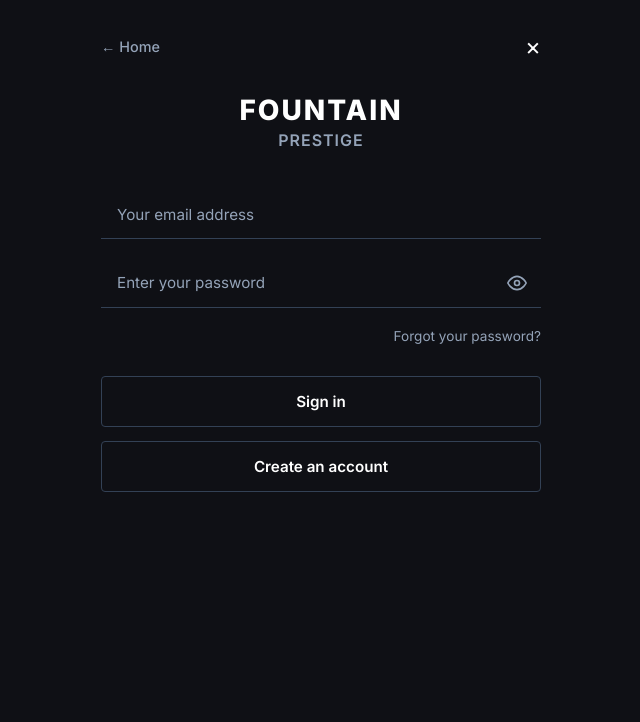
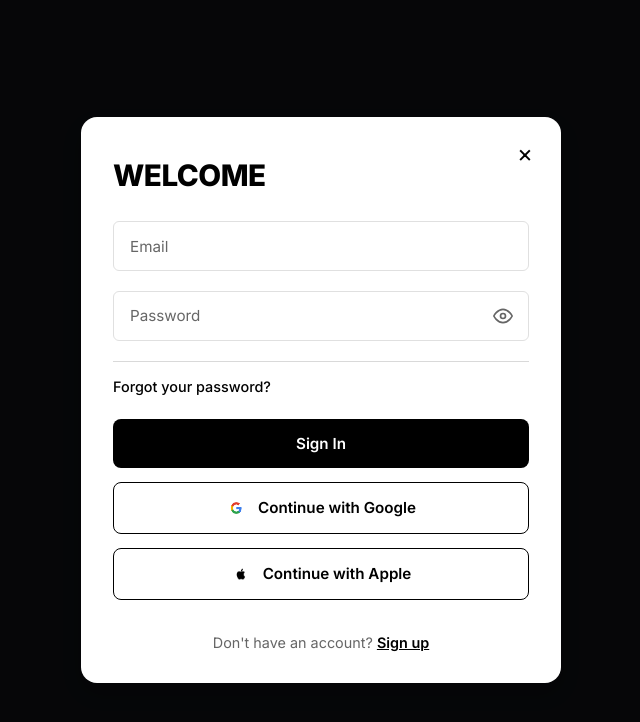
Before and after one commit to staticformwear/CHERRYCODE, a plain HTML site: page login.html in a window 1280 px wide. Shown: the whole page, without its empty margins (319-959 px from the left). Drawn offline with Linux system fonts and the light colour scheme.

Commit message:
Update login.html

```diff
--- a/login.html
+++ b/login.html
@@ -3,15 +3,16 @@
 <head>
     <meta charset="UTF-8">
     <meta name="viewport" content="width=device-width, initial-scale=1.0">
-    <title>Login & Account - Fountain</title>
-    <link href="https://fonts.googleapis.com/css2?family=Inter:wght@300;400;500;600;700;800&display=swap" rel="stylesheet">
+    <title>Login & Account - Cherry</title>
+    <link href="https://fonts.googleapis.com/css2?family=Inter:wght@300;400;500;600;700;800;900&display=swap" rel="stylesheet">
     <style>
         :root {
-            --bg-color: #0f1015;
-            --card-bg: #1a1c23;
-            --text-color: #ffffff;
-            --text-muted: #94a3b8;
-            --border-color: #334155;
+            --bg-overlay: rgba(0, 0, 0, 0.6);
+            --card-bg: #ffffff;
+            --text-color: #000000;
+            --text-muted: #666666;
+            --border-color: #cccccc;
+            --input-border: #e0e0e0;
         }
 
         * {
@@ -22,68 +23,71 @@
         }
 
         body {
-            background-color: var(--bg-color);
+            background-color: #0f1015;
             color: var(--text-color);
             min-height: 100vh;
             display: flex;
-            flex-direction: column;
             align-items: center;
-            padding: 2rem 1rem;
+            justify-content: center;
+            padding: 1rem;
         }
 
-        .top-bar {
+        /* Popup Modal Styles */
+        .modal-overlay {
+            position: fixed;
+            top: 0;
+            left: 0;
             width: 100%;
-            max-width: 440px;
+            height: 100%;
+            background-color: var(--bg-overlay);
             display: flex;
-            justify-content: space-between;
             align-items: center;
-            margin-bottom: 2rem;
-        }
-
-        .back-home {
-            color: var(--text-muted);
-            text-decoration: none;
-            font-size: 0.9rem;
-            font-weight: 500;
-        }
-
-        .back-home:hover, .close-btn:hover {
-            color: var(--text-color);
-        }
-
-        .close-btn {
-            background: none;
-            border: none;
-            color: var(--text-color);
-            font-size: 1.5rem;
-            cursor: pointer;
-            text-decoration: none;
+            justify-content: center;
+            z-index: 1000;
+            padding: 1rem;
         }
 
         .auth-container {
             width: 100%;
-            max-width: 440px;
+            max-width: 480px;
+            background-color: var(--card-bg);
+            border-radius: 16px;
+            padding: 2.5rem 2rem 2rem 2rem;
             display: flex;
             flex-direction: column;
+            position: relative;
+            box-shadow: 0 10px 25px rgba(0, 0, 0, 0.2);
+        }
+
+        .close-btn {
+            position: absolute;
+            top: 1.25rem;
+            right: 1.25rem;
+            background: none;
+            border: none;
+            color: #000000;
+            font-size: 1.5rem;
+            cursor: pointer;
+            text-decoration: none;
+            width: 32px;
+            height: 32px;
+            display: flex;
             align-items: center;
-            text-align: center;
+            justify-content: center;
+            border-radius: 50%;
+        }
+
+        .close-btn:hover {
+            background-color: #f0f0f0;
         }
 
         .brand-title {
-            font-size: 1.75rem;
+            font-size: 1.85rem;
             font-weight: 800;
-            letter-spacing: 2px;
+            letter-spacing: -0.5px;
             text-transform: uppercase;
-            margin-bottom: 0.2rem;
-        }
-
-        .brand-subtitle {
-            font-size: 1rem;
-            font-weight: 600;
-            letter-spacing: 1px;
-            text-transform: uppercase;
-            color: var(--text-muted);
-            margin-bottom: 2.5rem;
+            margin-bottom: 1.75rem;
+            text-align: left;
         }
 
         .auth-view {
@@ -106,8 +110,8 @@
             width: 100%;
             padding: 0.9rem 1rem;
             background: transparent;
-            border: none;
-            border-bottom: 1px solid var(--border-color);
+            border: 1px solid var(--input-border);
+            border-radius: 6px;
             color: var(--text-color);
             font-size: 0.95rem;
             outline: none;
@@ -119,12 +123,12 @@
         }
 
         .auth-input:focus {
-            border-color: #ffffff;
+            border-color: #000000;
         }
 
         .password-toggle {
             position: absolute;
-            right: 10px;
+            right: 12px;
             top: 50%;
             transform: translateY(-50%);
             background: none;
@@ -149,30 +153,40 @@
         .forgot-password-container {
             width: 100%;
             display: flex;
-            justify-content: flex-end;
-            margin-bottom: 2rem;
+            flex-direction: column;
+            margin-bottom: 1.5rem;
+        }
+
+        .divider-line {
+            width: 100%;
+            height: 1px;
+            background-color: rgba(0, 0, 0, 0.15);
+            margin-bottom: 1rem;
         }
 
         .forgot-link {
             background: none;
             border: none;
-            color: var(--text-muted);
-            font-size: 0.85rem;
+            color: #000000;
+            font-size: 0.9rem;
+            font-weight: 500;
             cursor: pointer;
             text-decoration: none;
+            text-align: left;
         }
 
         .forgot-link:hover {
-            color: var(--text-color);
+            text-decoration: underline;
         }
 
-        .btn-white {
+        /* Buttons matching requested styles */
+        .btn-black {
             width: 100%;
             padding: 0.95rem;
-            background-color: #ffffff;
-            color: #000000;
+            background-color: #000000;
+            color: #ffffff;
             border: none;
-            border-radius: 4px;
+            border-radius: 8px;
             font-size: 0.95rem;
             font-weight: 600;
             cursor: pointer;
@@ -180,204 +194,147 @@
             text-align: center;
         }
 
-        .btn-white:hover {
-            background-color: #e2e8f0;
+        .btn-black:hover {
+            background-color: #222222;
         }
 
-        .btn-outline {
+        .btn-social {
             width: 100%;
             padding: 0.95rem;
             background: transparent;
-            color: var(--text-color);
-            border: 1px solid var(--border-color);
-            border-radius: 4px;
+            color: #000000;
+            border: 1px solid #000000;
+            border-radius: 8px;
             font-size: 0.95rem;
             font-weight: 600;
             cursor: pointer;
             text-align: center;
+            display: flex;
+            align-items: center;
+            justify-content: center;
+            gap: 12px;
+            margin-bottom: 0.85rem;
         }
 
-        .btn-outline:hover {
-            border-color: var(--text-color);
+        .btn-social:hover {
+            background-color: #f8f9fa;
         }
 
-        .membership-card-preview {
-            width: 100%;
-            height: 140px;
-            background: linear-gradient(135deg, #2a2d39 0%, #15171e 100%);
-            border-radius: 10px;
-            border: 1px solid var(--border-color);
-            display: flex;
-            flex-direction: column;
-            justify-content: space-between;
-            padding: 1rem;
-            margin-bottom: 1.5rem;
-            position: relative;
-        }
-
-        .membership-card-header {
-            display: flex;
-            justify-content: space-between;
-            align-items: center;
-            font-size: 0.75rem;
-            color: var(--text-muted);
-            letter-spacing: 1px;
-            text-transform: uppercase;
-        }
-
-        .membership-emblem {
-            font-size: 2.2rem;
-            font-weight: 900;
-            color: rgba(255, 255, 255, 0.15);
-            position: absolute;
-            right: 1.5rem;
-            bottom: 0.5rem;
-        }
-
-        .step-indicator {
-            text-align: left;
-            font-size: 0.85rem;
-            color: var(--text-muted);
-            margin-bottom: 1rem;
-        }
-
-        .terms-row {
-            display: flex;
-            align-items: flex-start;
-            gap: 0.75rem;
-            text-align: left;
-            margin-bottom: 1.5rem;
-        }
-
-        .terms-row input[type="checkbox"] {
-            margin-top: 3px;
-            accent-color: #ffffff;
-            width: 16px;
-            height: 16px;
-            cursor: pointer;
-        }
-
-        .terms-row label {
-            font-size: 0.8rem;
-            color: var(--text-muted);
-            line-height: 1.4;
-            cursor: pointer;
-        }
-
-        .terms-row label strong {
-            color: var(--text-color);
+        .social-icon {
+            width: 20px;
+            height: 20px;
+            object-fit: contain;
         }
 
         .switch-auth-mode {
-            margin-top: 1.5rem;
-            font-size: 0.85rem;
+            margin-top: 1.25rem;
+            font-size: 0.9rem;
             color: var(--text-muted);
+            text-align: center;
         }
 
         .switch-auth-mode button {
             background: none;
             border: none;
-            color: var(--text-color);
+            color: #000000;
             text-decoration: underline;
             cursor: pointer;
-            font-size: 0.85rem;
-            font-weight: 500;
+            font-size: 0.9rem;
+            font-weight: 600;
         }
 
         .message-banner {
             width: 100%;
             padding: 0.75rem;
-            border-radius: 4px;
+            border-radius: 6px;
             font-size: 0.85rem;
             margin-bottom: 1rem;
             display: none;
             text-align: center;
         }
         .message-banner.error {
-            background-color: rgba(220, 38, 38, 0.2);
+            background-color: rgba(220, 38, 38, 0.1);
             border: 1px solid #dc2626;
-            color: #fca5a5;
+            color: #dc2626;
             display: block;
         }
         .message-banner.success {
-            background-color: rgba(22, 163, 74, 0.2);
+            background-color: rgba(22, 163, 74, 0.1);
             border: 1px solid #16a34a;
-            color: #86efac;
+            color: #16a34a;
             display: block;
         }
     </style>
 </head>
 <body>
 
-    <div class="top-bar">
-        <a href="index.html" class="back-home">&larr; Home</a>
+    <div class="modal-overlay">
+        <div class="auth-container">
             <a href="index.html" class="close-btn">&times;</a>
-    </div>
-
-    <div class="auth-container">
 
             <!-- SIGN IN VIEW -->
             <div id="signInView" class="auth-view active">
-            <h1 class="brand-title">FOUNTAIN</h1>
-            <div class="brand-subtitle">PRESTIGE</div>
+                <h1 class="brand-title">WELCOME</h1>
 
                 <div id="signInMessage" class="message-banner"></div>
 
                 <form id="signInForm" onsubmit="handleSignIn(event)">
                     <div class="input-group">
-                    <input type="email" id="signInEmail" class="auth-input" placeholder="Your email address" required>
+                        <input type="email" id="signInEmail" class="auth-input" placeholder="Email" required>
                     </div>
                     <div class="input-group">
-                    <input type="password" id="signInPassword" class="auth-input" placeholder="Enter your password" required>
+                        <input type="password" id="signInPassword" class="auth-input" placeholder="Password" required>
                         <button type="button" class="password-toggle" onclick="togglePasswordVisibility('signInPassword', this)" aria-label="Toggle password visibility">
                             <svg class="eye-icon" viewBox="0 0 24 24"><path d="M1 12s4-8 11-8 11 8 11 8-4 8-11 8-11-8-11-8z"></path><circle cx="12" cy="12" r="3"></circle></svg>
                         </button>
                     </div>
 
                     <div class="forgot-password-container">
+                        <div class="divider-line"></div>
                         <button type="button" class="forgot-link" onclick="switchView('forgotView')">Forgot your password?</button>
                     </div>
 
-                <button type="submit" class="btn-outline">Sign in</button>
-                <button type="button" class="btn-outline" style="margin-top: 0.85rem;" onclick="switchView('registerView')">Create an account</button>
+                    <button type="submit" class="btn-black">Sign In</button>
+
+                    <button type="button" class="btn-social" onclick="handleGoogleSignIn()">
+                        <img src="IMG_0565.png" alt="Google logo" class="social-icon">
+                        Continue with Google
+                    </button>
+
+                    <button type="button" class="btn-social" onclick="handleAppleSignIn()">
+                        <img src="IMG_0566.png" alt="Apple logo" class="social-icon">
+                        Continue with Apple
+                    </button>
                 </form>
+
+                <div class="switch-auth-mode">
+                    Don't have an account? <button onclick="switchView('registerView')">Sign up</button>
+                </div>
             </div>
 
             <!-- FORGOT PASSWORD VIEW -->
             <div id="forgotView" class="auth-view">
-            <h1 class="brand-title" style="font-size: 1.85rem; font-weight: 400; font-family: serif;">Recover your</h1>
-            <h1 class="brand-title" style="font-size: 2.2rem; margin-bottom: 2.5rem;">Password</h1>
+                <h1 class="brand-title">Recover Password</h1>
 
                 <div id="forgotMessage" class="message-banner"></div>
 
                 <form id="forgotForm" onsubmit="handleForgotPassword(event)">
                     <div class="input-group">
-                    <input type="email" id="forgotEmail" class="auth-input" placeholder="Your email address" required>
+                        <input type="email" id="forgotEmail" class="auth-input" placeholder="Email address" required>
                     </div>
 
-                <button type="submit" class="btn-white">Send reset email</button>
-                <button type="button" class="btn-outline" onclick="switchView('signInView')">Cancel</button>
+                    <button type="submit" class="btn-black">Send reset email</button>
+                    <button type="button" class="btn-social" style="border: none;" onclick="switchView('signInView')">Cancel</button>
                 </form>
             </div>
 
-        <!-- CREATE ACCOUNT VIEW -->
+            <!-- CREATE ACCOUNT VIEW (SIGN UP) -->
             <div id="registerView" class="auth-view">
-            <div class="membership-card-preview">
-                <div class="membership-card-header">
-                    <span>Member</span>
-                    <span>FOUNTAIN</span>
-                </div>
-                <div class="membership-emblem">F</div>
-            </div>
-
-            <div class="step-indicator">1 / 2 &nbsp; Details</div>
+                <h1 class="brand-title">WELCOME</h1>
 
                 <div id="registerMessage" class="message-banner"></div>
 
                 <form id="registerForm" onsubmit="handleRegister(event)">
-                <div class="input-group">
-                    <input type="email" id="regEmail" class="auth-input" placeholder="Your email address" required>
-                </div>
                     <div class="input-group">
                         <input type="text" id="regForename" class="auth-input" placeholder="First name" required>
                     </div>
@@ -385,25 +342,24 @@
                         <input type="text" id="regSurname" class="auth-input" placeholder="Last name" required>
                     </div>
                     <div class="input-group">
-                    <input type="password" id="regPassword" class="auth-input" placeholder="Choose password" required>
+                        <input type="email" id="regEmail" class="auth-input" placeholder="Email" required>
+                    </div>
+                    <div class="input-group">
+                        <input type="password" id="regPassword" class="auth-input" placeholder="Password" required>
                         <button type="button" class="password-toggle" onclick="togglePasswordVisibility('regPassword', this)" aria-label="Toggle password visibility">
                             <svg class="eye-icon" viewBox="0 0 24 24"><path d="M1 12s4-8 11-8 11 8 11 8-4 8-11 8-11-8-11-8z"></path><circle cx="12" cy="12" r="3"></circle></svg>
                         </button>
                     </div>
 
-                <div class="terms-row">
-                    <input type="checkbox" id="termsCheck" required>
-                    <label for="termsCheck">Please tick here if you <strong>DO NOT</strong> want us to use your personal data to email you about product launches, news, and promotional offers.</label>
-                </div>
-
-                <button type="submit" class="btn-white">Create Account</button>
+                    <button type="submit" class="btn-black">Sign Up</button>
                 </form>
 
                 <div class="switch-auth-mode">
-                Already got an account? <button onclick="switchView('signInView')">Login here</button>
+                    Already have an account? <button onclick="switchView('signInView')">Sign In</button>
                 </div>
             </div>
 
+        </div>
     </div>
 
     <script>
@@ -448,12 +404,22 @@
 
             if (foundUser) {
                 msgBox.className = 'message-banner success';
-                msgBox.textContent = `Welcome back, ${foundUser.forename}! Signed in successfully.`;
+                msgBox.textContent = `Welcome back, ${foundUser.forename}! Signed in successfully to Cherry.`;
                 setTimeout(() => { window.location.href = 'index.html'; }, 1000);
             } else {
                 msgBox.className = 'message-banner error';
                 msgBox.textContent = 'Account does not exist.';
             }
+        }
+
+        function handleGoogleSignIn() {
+            // Integration hook for Google Authentication redirect to Cherry
+            alert('Redirecting to Google to continue to Cherry...');
+        }
+
+        function handleAppleSignIn() {
+            // Integration hook for Apple Authentication redirect to Cherry
+            alert('Redirecting to Apple to continue to Cherry...');
         }
 
         function handleForgotPassword(event) {
```
Lines whose indentation alone changed are shown as unchanged.
